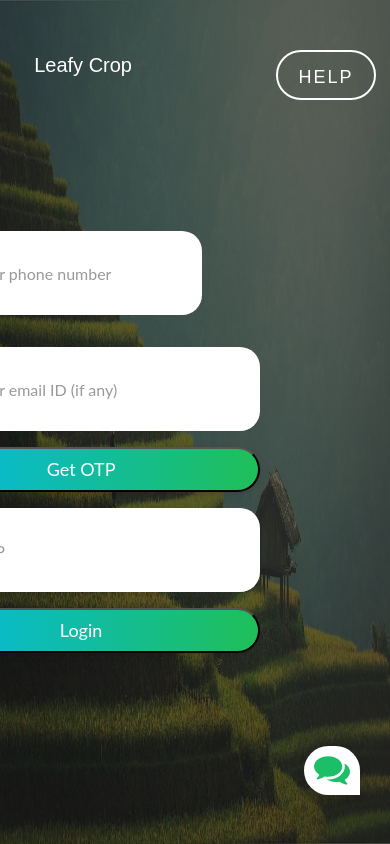
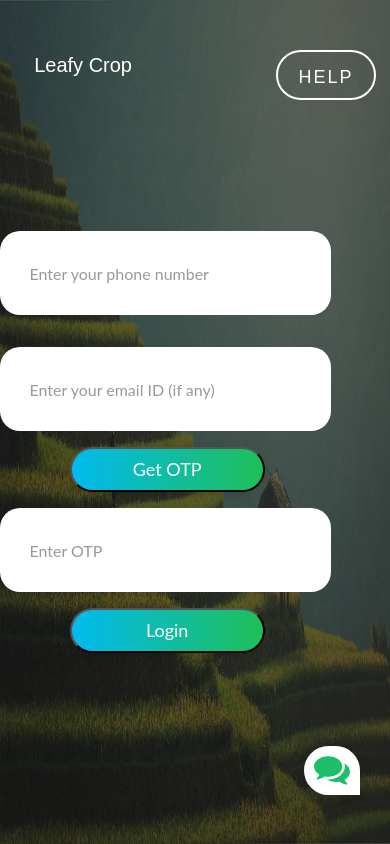
Before and after one commit to AakashGarg54/leafy_crop, a Flask app: page / in a window 390 px wide. Run offline with Flask 2, Linux system fonts and the light colour scheme.

Commit message:
Version 1.1.1 - Responsive Update

```diff
--- a/static/responsive.css
+++ b/static/responsive.css
@@ -124,9 +124,19 @@
     width: 100vw;
   }
 
+  .styled-input.wide.input-responsive {
+    margin-left: 25vw;
+    width: 85vw;
+  }
+
   .submit-btn {
     width: 100%;
     float: none;
     text-align: center;
   }
+
+  .btn-responsive {
+    width: 50vw;
+    margin-left: 43vw;
+  }
 }
--- a/templates/home.html
+++ b/templates/home.html
@@ -18,32 +18,32 @@
     <div class="row input-container login">
         <form action="/" method="post">
             <div class="col-xs-12">
-                <div class="styled-input wide">
-                    <input type="number" maxlength="10" class="text-phnno form-control" name="number"
-                        required="required" data-error="Phone number is required.">
+                <div class="styled-input wide input-responsive">
+                    <input type="number" maxlength="10" name="number" required="required"
+                        data-error="Phone number is required.">
                     <label>Enter your phone number</label>
                 </div>
             </div>
             <div class="col-xs-12">
-                <div class="styled-input wide">
+                <div class="styled-input wide input-responsive">
                     <input type="text" name="email" data-error="Valid email is required." required />
                     <label>Enter your email ID (if any)</label>
                 </div>
             </div>
             <div class="col-xs-12">
-                <button type="submit" class="btn-lrg submit-btn" value="Send Message">Get OTP</button>
+                <button type="submit" class="btn-lrg submit-btn btn-responsive" value="Send Message">Get OTP</button>
             </div>
         </form>
         <form action="/validate_otp" method="post">
             <div class="col-xs-12">
-                <div class="styled-input wide">
+                <div class="styled-input wide input-responsive">
                     <input type="text" name="otp" data-error="Valid OTP is required." required />
                     <label>Enter OTP</label>
                 </div>
             </div>
             <p class="text-response text-light">{{message}}</p>
             <div class="col-xs-12">
-                <button type="submit" class="btn-lrg submit-btn" value="Send Message">Login</button>
+                <button type="submit" class="btn-lrg submit-btn btn-responsive" value="Send Message">Login</button>
             </div>
         </form>
     </div>
--- a/templates/index.html
+++ b/templates/index.html
@@ -21,7 +21,7 @@
       <h3 class="title text-light">Upload your image</h3>
       <form id="upload-file" method="post" enctype="multipart/form-data">
         <div class="input-group file-input mb-3">
-          <input type="file" name="file" class="input-image imageUpload form-control" id="inputGroupFile02"
+          <input type="file" name="file" class="input-image imageUpload btn-lrg submit-btn" id="inputGroupFile02"
             accept=".png, .jpg, .jpeg">
         </div>
       </form>
@@ -42,7 +42,7 @@
           </div>
         </div>
         <div class="btn-predict">
-          <button type="button" class="btn btn-primary btn-lg " id="btn-predict">Predict!</button>
+          <button type="button" class="btn-lrg submit-btn btn-responsive" id="btn-predict">Predict!</button>
         </div>
       </div>
 
```
Also changed, not shown: other parts of static/responsive.css (+5 -5 lines).
